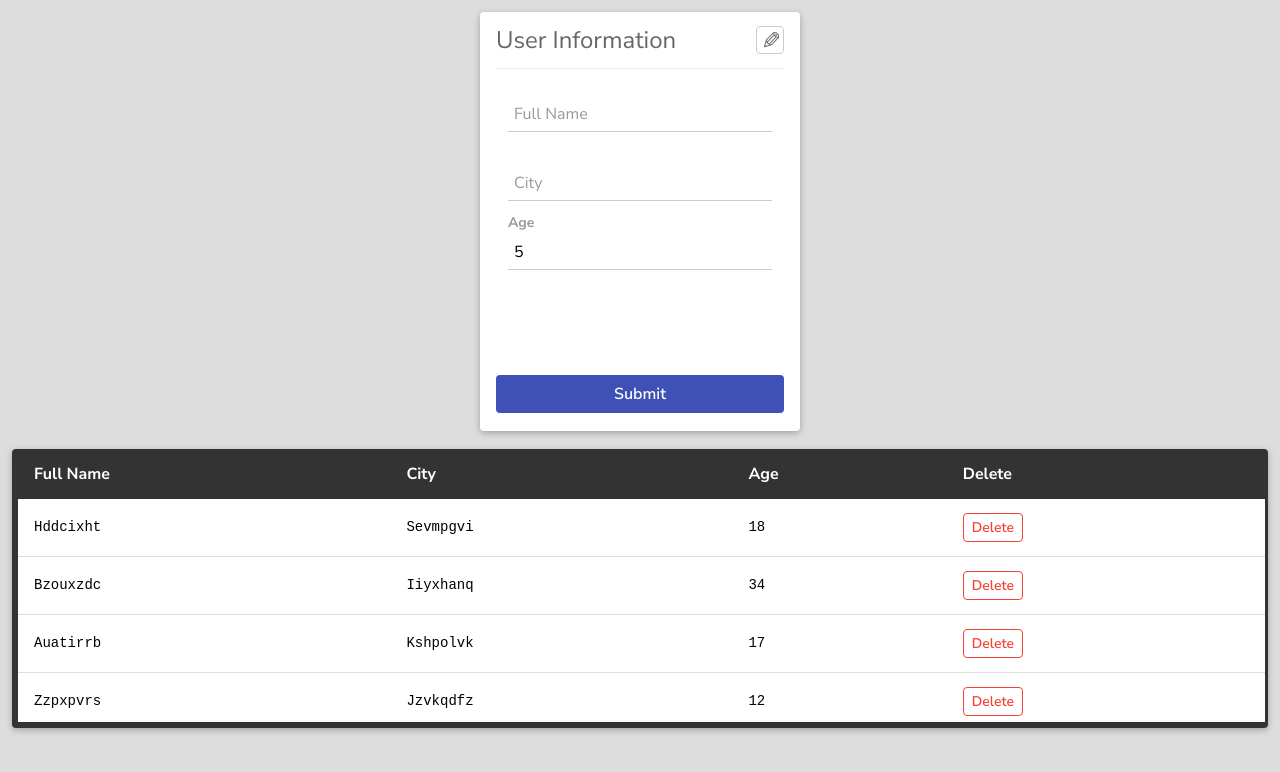
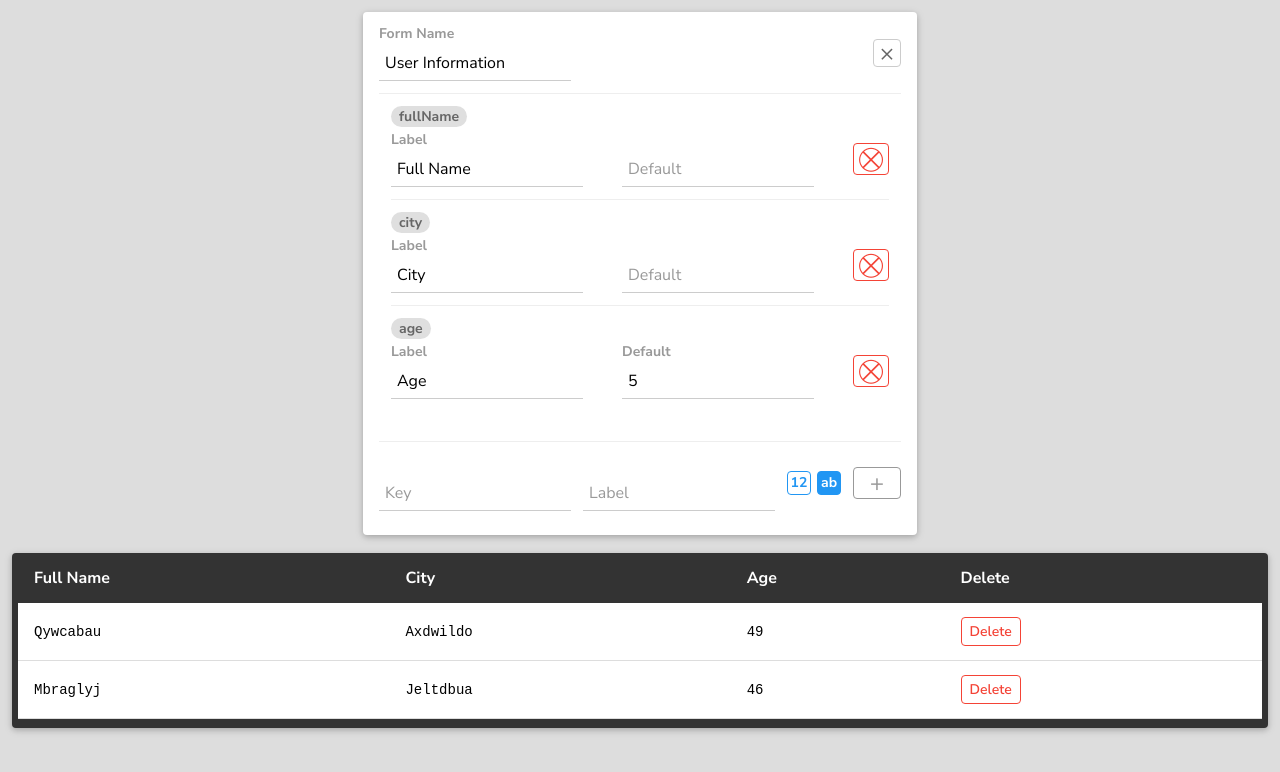
Before and after one commit to KarthikUdayMurthy/simpledynamicform, a React (Create React App) app: page / in a window 1280 px wide. Shown: the top 772 px of the page. Built offline with nearby package versions, Linux system fonts and the light colour scheme.

Commit message:
bug fixes and style enhancements

```diff
--- a/App.tsx
+++ b/App.tsx
@@ -17,7 +17,7 @@ export default function App() {
   const [records, setRecords] = React.useState<IRecord[]>();
 
   const [showDynamicFormEdit, setShowDynamicFormEdit] =
-    React.useState<boolean>(false);
+    React.useState<boolean>(true);
 
   const addHandler = React.useCallback((record: IRecord) => {
     setRecords((r) => {
@@ -31,26 +31,19 @@ export default function App() {
     });
   }, []);
 
-  const formMetaDataEditHandler = React.useCallback(
-    (formMetaData: IFormMetaData) => {
-      setFormMetaData(formMetaData);
-    },
-    []
-  );
-
   React.useEffect(() => {
     setRecords(
-      Array(8)
+      Array(showDynamicFormEdit ? 2 : 8)
         .fill('')
         .map(() => generateRandomRecord(formMetaData.fields))
     );
-  }, [formMetaData]);
+  }, [formMetaData, showDynamicFormEdit]);
 
   return (
     <React.Fragment>
       {showDynamicFormEdit ? (
         <DynamicFormEdit
-          onChange={formMetaDataEditHandler}
+          setFormMetaData={setFormMetaData}
           formMetaData={formMetaData}
           onClose={() => setShowDynamicFormEdit(false)}
         />
@@ -65,6 +58,7 @@ export default function App() {
         records={records}
         onDelete={deleteHandler}
         formMetaData={formMetaData}
+        isSmall={showDynamicFormEdit}
       />
     </React.Fragment>
   );
--- a/Components/DynamicFormEdit.tsx
+++ b/Components/DynamicFormEdit.tsx
@@ -9,13 +9,13 @@ import {
 } from '../Util';
 
 export interface IDynamicFormEditProps {
-  onChange: (formMetaData: IFormMetaData) => void;
+  setFormMetaData: React.Dispatch<React.SetStateAction<IFormMetaData>>;
   formMetaData: IFormMetaData;
   onClose: () => void;
 }
 
 const DynamicFormEdit: React.FC<IDynamicFormEditProps> = ({
-  onChange = () => {},
+  setFormMetaData = () => {},
   formMetaData,
   onClose = () => {},
 }) => {
@@ -33,16 +33,16 @@ const DynamicFormEdit: React.FC<IDynamicFormEditProps> = ({
   }, []);
 
   const addNewFieldHandler = React.useCallback(() => {
-    onChange({
+    setFormMetaData((formMetaData) => ({
       ...formMetaData,
       fields: [...formMetaData.fields, { ...newField }],
-    });
+    }));
     setNewField({ key: '', label: '', type: 'text' });
-  }, [onChange, formMetaData, newField]);
+  }, [setFormMetaData, newField]);
 
   const fieldChangeHandler = React.useCallback(
     (fieldKey: string, k: string, v: string) => {
-      onChange({
+      setFormMetaData((formMetaData) => ({
         ...formMetaData,
         fields: formMetaData.fields.map((f) =>
           f.key === fieldKey
@@ -54,25 +54,37 @@ const DynamicFormEdit: React.FC<IDynamicFormEditProps> = ({
                 ...f,
               }
         ),
-      });
+      }));
     },
-    [onChange, formMetaData]
+    [setFormMetaData]
   );
 
   const deleteFieldHandler = React.useCallback(
     (fieldKey: string) => {
-      onChange({
+      setFormMetaData((formMetaData) => ({
         ...formMetaData,
         fields: formMetaData.fields.filter(({ key }) => key !== fieldKey),
-      });
+      }));
     },
-    [onChange, formMetaData]
+    [setFormMetaData]
   );
+
+  const isAddDisabled =
+    newField.key === '' ||
+    newField.label === '' ||
+    formMetaData.fields.findIndex(({ key }) => key === newField.key) !== -1;
 
   return (
     <div className="dynamicFormEditWrap">
       <h1>
-        Edit Form
+        <Input
+          label="Form Name"
+          value={formMetaData.title}
+          type="text"
+          onChange={(v) =>
+            setFormMetaData((formMetaData) => ({ ...formMetaData, title: v }))
+          }
+        />
         <span className="closeButton" onClick={onClose}>
           &times;
         </span>
@@ -80,8 +92,8 @@ const DynamicFormEdit: React.FC<IDynamicFormEditProps> = ({
       <div className="fieldsWrap scrollWrap">
         {formMetaData.fields.map((field) => (
           <React.Fragment>
-            <span className="fieldKeyWrap">{field.key}</span>
             <div className="fieldWrap" key={field.key}>
+              <span className="fieldKeyWrap">{field.key}</span>
               <Input
                 label="Label"
                 value={field.label}
@@ -147,16 +159,8 @@ const DynamicFormEdit: React.FC<IDynamicFormEditProps> = ({
         </span>
 
         <span
-          className={
-            'addButton ' +
-            (newField.key === '' ||
-            newField.label === '' ||
-            formMetaData.fields.findIndex(({ key }) => key === newField.key) !==
-              -1
-              ? 'disabled'
-              : '')
-          }
-          onClick={addNewFieldHandler}
+          className={'addButton ' + (isAddDisabled ? 'disabled' : '')}
+          onClick={isAddDisabled ? undefined : addNewFieldHandler}
         >
           &#43;
         </span>
--- a/Components/DynamicTable.tsx
+++ b/Components/DynamicTable.tsx
@@ -5,12 +5,14 @@ export interface IDynamicTableProps {
   records: IRecord[];
   onDelete: (record: IRecord) => void;
   formMetaData: IFormMetaData;
+  isSmall: boolean;
 }
 
 const DynamicTable: React.FC<IDynamicTableProps> = ({
   records = [],
   onDelete = () => {},
   formMetaData,
+  isSmall = false,
 }) => {
   const scrollRef = React.useRef<HTMLDivElement>();
 
@@ -28,7 +30,11 @@ const DynamicTable: React.FC<IDynamicTableProps> = ({
 
   return (
     <div
-      className={'dynamicTableWrap ' + (addExtraPadding ? ' extraPadding' : '')}
+      className={
+        'dynamicTableWrap ' +
+        (addExtraPadding ? ' extraPadding' : '') +
+        (isSmall ? ' small' : '')
+      }
     >
       <div className="dynamicTableInnerWrap scrollWrap" ref={scrollRef}>
         {records.length > 0 ? (
--- a/Components/Input.tsx
+++ b/Components/Input.tsx
@@ -13,15 +13,26 @@ const Input: React.FC<IInputProps> = ({
   onChange = () => {},
   value = '',
 }) => {
+  const inpRef = React.useRef<HTMLInputElement>();
+
   const [isFocused, setIsFocused] = React.useState<boolean>(false);
 
   const changeHandler = React.useCallback((ev) => {
     onChange(ev.target.value);
   }, []);
 
+  const labelClickHandler = React.useCallback(() => {
+    inpRef.current?.focus();
+  }, [inpRef]);
+
   return (
     <div className={'inputWrap ' + (isFocused ? ' active' : '')}>
-      <label className={isFocused || value !== '' ? 'top' : ''}>{label}</label>
+      <label
+        className={isFocused || value !== '' ? 'top' : ''}
+        onClick={labelClickHandler}
+      >
+        {label}
+      </label>
       <input
         type={type}
         value={value}
@@ -32,6 +43,7 @@ const Input: React.FC<IInputProps> = ({
         onBlur={() => {
           setIsFocused(false);
         }}
+        ref={inpRef}
       />
     </div>
   );
--- a/style.css
+++ b/style.css
@@ -63,6 +63,7 @@ body {
   position: absolute;
   top: 28px;
   left: 6px;
+  cursor: text;
 }
 
 .inputWrap label.top {
@@ -70,6 +71,7 @@ body {
   top: 0;
   left: 0;
   font-weight: 700;
+  cursor: default;
 }
 
 .inputWrap input {
@@ -220,6 +222,10 @@ body {
   justify-content: flex-start;
 }
 
+.dynamicTableWrap.small {
+  flex-basis: 25%;
+}
+
 .dynamicTableWrap.extraPadding {
   padding-right: 6px;
 }
@@ -289,7 +295,7 @@ body {
 }
 
 .dynamicFormEditWrap {
-  flex: 1 1 60%;
+  flex: 1 1 75%;
   display: flex;
   flex-direction: column;
   align-items: stretch;
@@ -338,24 +344,14 @@ body {
 .dynamicFormEditWrap .fieldsWrap {
   flex: 1 1 auto;
   overflow: auto;
-  padding: 6px 12px;
+  padding: 12px 12px;
   display: flex;
   flex-direction: column;
   align-items: stretch;
   justify-content: flex-start;
-  gap: 0px;
+  gap: 12px;
   border: 0;
   border-top: 1px solid #eee;
-}
-
-.dynamicFormEditWrap .fieldsWrap .fieldKeyWrap {
-  font-size: 14px;
-  font-weight: 700;
-  background-color: #ddd;
-  color: #666;
-  padding: 2px 8px;
-  border-radius: 4px;
-  align-self: flex-start;
 }
 
 .dynamicFormEditWrap .fieldsWrap .fieldWrap {
@@ -366,10 +362,25 @@ body {
   align-items: center;
   border-bottom: 1px solid #eee;
   padding: 12px 0px;
+  padding-top: 24px;
+  position: relative;
 }
 
 .dynamicFormEditWrap .fieldsWrap .fieldWrap:last-child {
-  border-bottom: 0px;
+  border-bottom: 0;
+}
+
+.dynamicFormEditWrap .fieldsWrap .fieldWrap .fieldKeyWrap {
+  position: absolute;
+  top: 0;
+  left: 0;
+  font-size: 14px;
+  font-weight: 700;
+  background-color: #dfdfdf;
+  color: #666;
+  padding: 1px 8px;
+  border-radius: 84px;
+  align-self: flex-start;
 }
 
 .dynamicFormEditWrap .fieldsWrap .fieldWrap .deleteButton {
```
